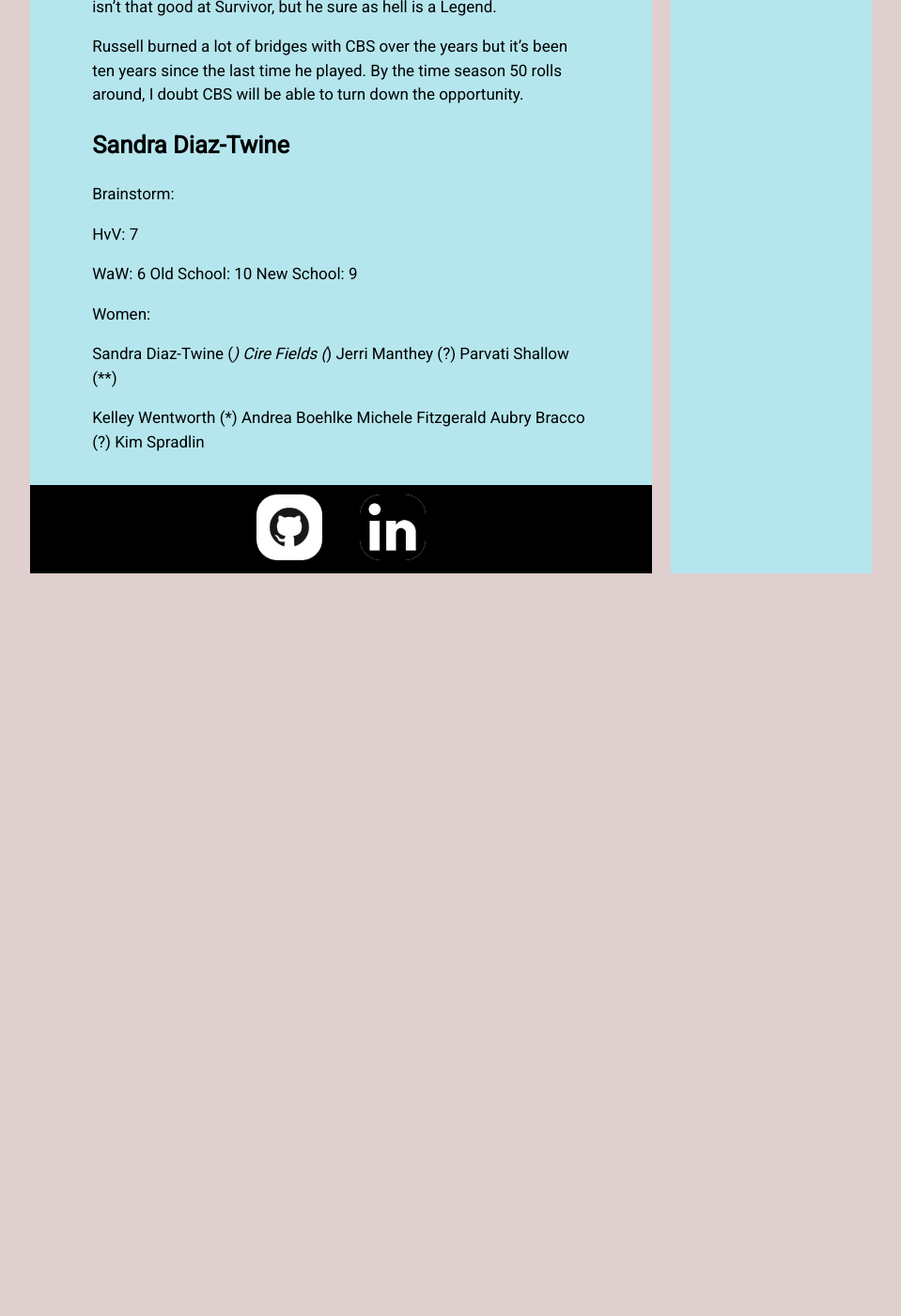
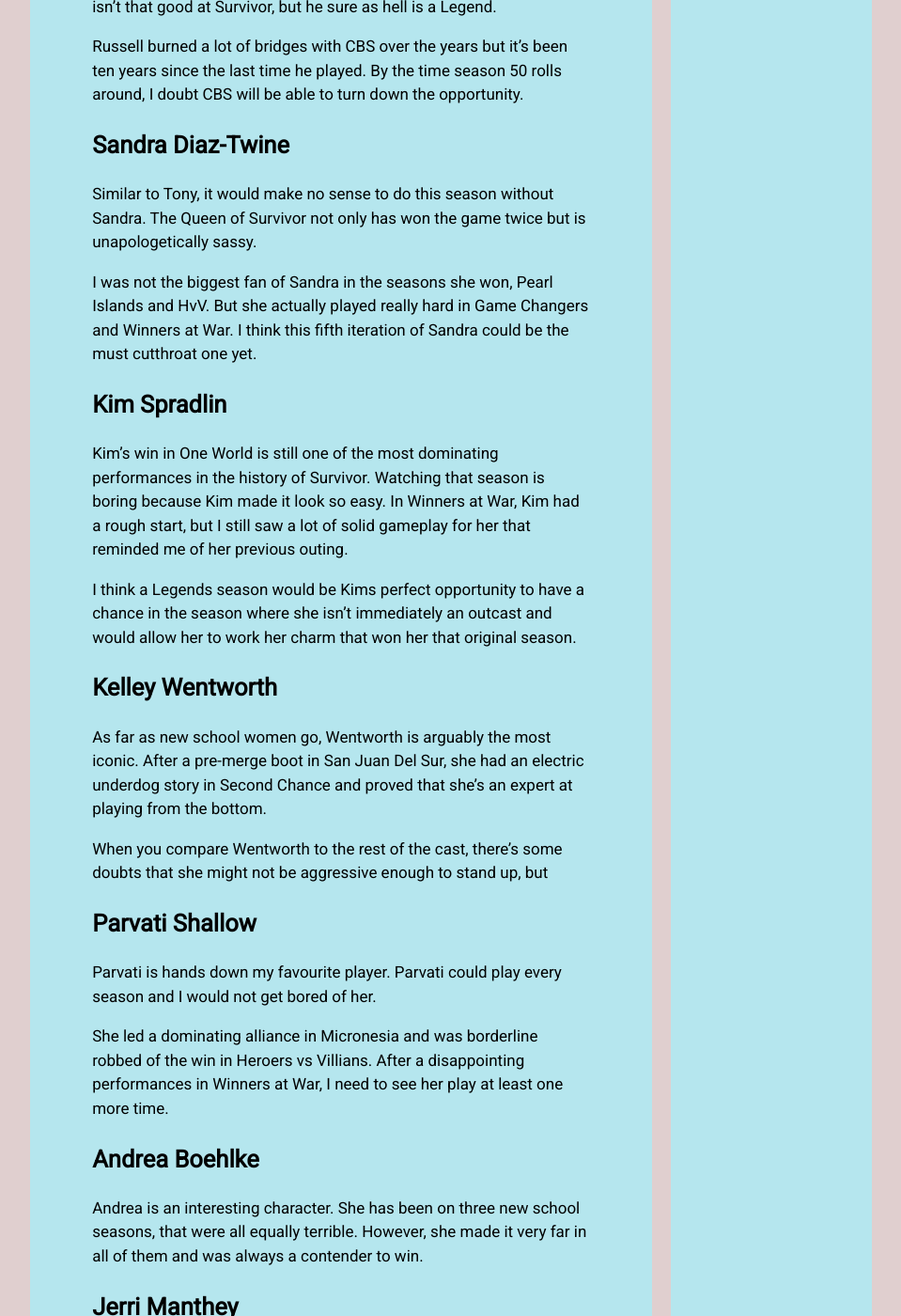
Before and after one commit to cbuchko/old-website, a Jekyll site: the page built from _posts/2020-07-30-survivor-legends.md, in a window 1280 px wide and 1400 px high, scrolled down 3725 px. Shown: the whole window at 94% size, without its empty margins (160-1119 px from the left). Built offline with Jekyll 4.4.1, drawn with Linux system fonts in a browser that asks for light colours; before the commit the page ends 4355 px from its top, so only the background shows below that; some of the changed text lies outside the part shown.

Commit message:
more blog writing

```diff
--- a/_posts/2020-07-30-survivor-legends.md
+++ b/_posts/2020-07-30-survivor-legends.md
@@ -15,7 +15,7 @@
 
 If there's ever a Legends season, the King himself has to be on the cast. Undisputibly the best to ever play the game, Tony has shown countless times that he will do whatever it takes to win.
 
-The great thing about Tony is that he's also one of the biggest characters to ever play the game. He's made the spy shack, spy bunker and spy nest, found multiple idols and is fluent in llama, who knows what else he has left in his arsenel.
+The great thing about Tony is that he's also one of the biggest characters to ever play the game. He's made the spy shack, spy bunker and spy nest, found multiple idols and is fluent in Llama, who knows what else he has left in his bag of tricks.
 
 ## Benjamin "Coach" Wade
 
@@ -71,6 +71,51 @@
 
 ## Sandra Diaz-Twine
 
+Similar to Tony, it would make no sense to do this season without Sandra. The Queen of Survivor not only has won the game twice but is unapologetically sassy.
+
+I was not the biggest fan of Sandra in the seasons she won, Pearl Islands and HvV. But she actually played really hard in Game Changers and Winners at War. I think this fifth iteration of Sandra could be the must cutthroat one yet.
+
+## Kim Spradlin
+
+Kim's win in One World is still one of the most dominating performances in the history of Survivor. Watching that season is boring because Kim made it look so easy. In Winners at War, Kim had a rough start, but I still saw a lot of solid gameplay for her that reminded me of her previous outing.
+
+I think a Legends season would be Kims perfect opportunity to have a chance in the season where she isn't immediately an outcast and would allow her to work her charm that won her that original season.
+
+
+## Kelley Wentworth
+
+As far as new school women go, Wentworth is arguably the most iconic. After a pre-merge boot in San Juan Del Sur, she had an electric underdog story in Second Chance and proved that she's an expert at playing from the bottom.
+
+When you compare Wentworth to the rest of the cast, there's some doubts that she might not be aggressive enough to stand up, but
+
+## Parvati Shallow
+
+Parvati is hands down my favourite player. Parvati could play every season and I would not get bored of her.
+
+She led a dominating alliance in Micronesia and was borderline robbed of the win in Heroers vs Villians. After a disappointing performances in Winners at War, I need to see her play at least one more time.
+
+## Andrea Boehlke
+
+Andrea is an interesting character. She has been on three new school seasons, that were all equally terrible. However, she made it very far in all of them and was always a contender to win.
+
+## Jerri Manthey
+
+The OG villianess of Survivor, Jerri has an incredibly compelling case to return.
+
+## Michele Fitzgerald
+
+After Kaoh Rong, Micheles win was met with a lot of controversey. A lot of people felt like a bitter jury handed her the win. After Winners at War, Michele showed that it was her excellent social game that resulted in her winning. You don't make the final three twice by accident.
+
+I think Michele represents a lot of amazing qualities of new school Survivor.
+
+## Aubry Bracco
+
+## Cirie Fields
+
+The best to never win.
+
+
+
 Brainstorm:
 
 HvV: 7
@@ -78,16 +123,3 @@
 WaW: 6
 Old School: 10
 New School: 9
-
-Women:
-
-Sandra Diaz-Twine (*)
-Cire Fields (*)
-Jerri Manthey (?)
-Parvati Shallow (**)
-
-Kelley Wentworth (*)
-Andrea Boehlke
-Michele Fitzgerald
-Aubry Bracco (?)
-Kim Spradlin
```
